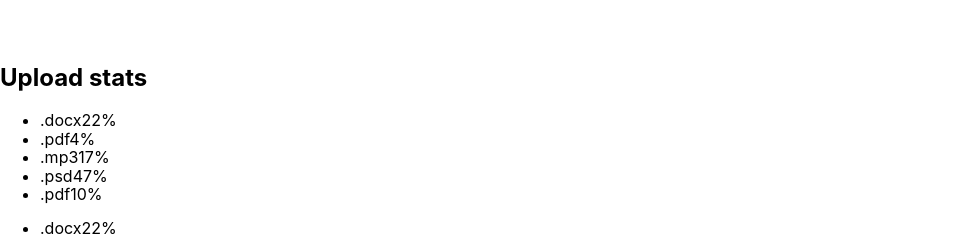
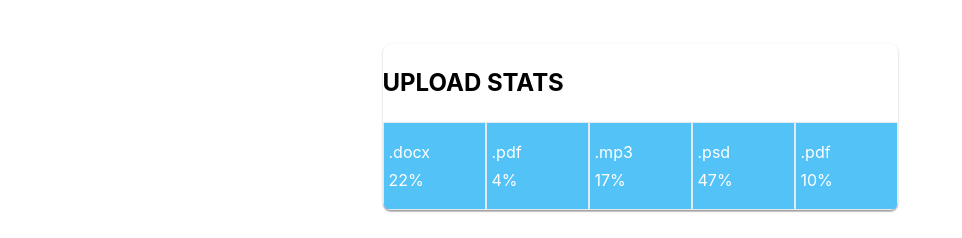
Before and after one commit to Mr-Serzh/goit-react-hw-01-components, a React (Create React App) app: page / in a window 1280 px wide. Shown: the part 508-746 px from the top of the page, without its empty margins (0-962 px from the left). Built offline with nearby package versions, Linux system fonts and the light colour scheme.

Commit message:
finished task 2

```diff
--- a/src/components/Statistics/Statistics.js
+++ b/src/components/Statistics/Statistics.js
@@ -1,24 +1,24 @@
 import PropTypes from 'prop-types';
-
+import s from './Statistics.module.css';
 
 export default function Statistics(props) {
   const { title, stats } = props;
 
   return (
-        <section className="statistics">
-        {title && <h2 className="title">{title}</h2>}
+    <section className={s.statistics}>
+      {title && <h2 className={s.title}>{title}</h2>}
 
-        <ul className="stat-list">
-        {stats.map((stat) => (
-        <li key={stat.id} className="item">
-             <span className="label">{stat.label}</span>
-             <span className="percentage">{stat.percentage}%</span>
+      <ul className={s.statList}>
+        {stats.map(stat => (
+          <li key={stat.id} className={s.item}>
+            <span className={s.label}>{stat.label}</span>
+            <span className={s.percentage}>{stat.percentage}%</span>
           </li>
         ))}
       </ul>
     </section>
-    )
-};
+  );
+}
 
 Statistics.propTypes = {
   title: PropTypes.string,
--- a/src/components/Statistics/Statistics.module.css
+++ b/src/components/Statistics/Statistics.module.css
@@ -0,0 +1,45 @@
+.statistics {
+  background-color: #fff;
+
+  max-width: 515px;
+
+  box-shadow: 0px 2px 1px rgba(0, 0, 0, 0.2), 0px 1px 1px rgba(0, 0, 0, 0.14),
+    0px 1px 3px rgba(0, 0, 0, 0.12);
+  border-radius: 8px;
+  overflow: hidden;
+
+  margin: 0 auto;
+  margin-bottom: 45px;
+}
+
+.title {
+  text-transform: uppercase;
+  margin: 0;
+  padding: 25px 0;
+}
+
+.statList {
+  display: flex;
+  justify-content: center;
+  align-items: center;
+  padding: 0;
+  margin: 0;
+}
+
+.item {
+  display: flex;
+  flex-direction: column;
+  width: calc(100% / 5);
+  padding: 20px 5px;
+  margin: 0;
+  border: 1px solid #e4e9f0;
+  background-color: #53c2f7;
+  color: #fff;
+}
+
+.label {
+  padding-bottom: 10px;
+}
+
+/* .percentage {
+} */
```
Lines whose indentation alone changed are shown as unchanged.
